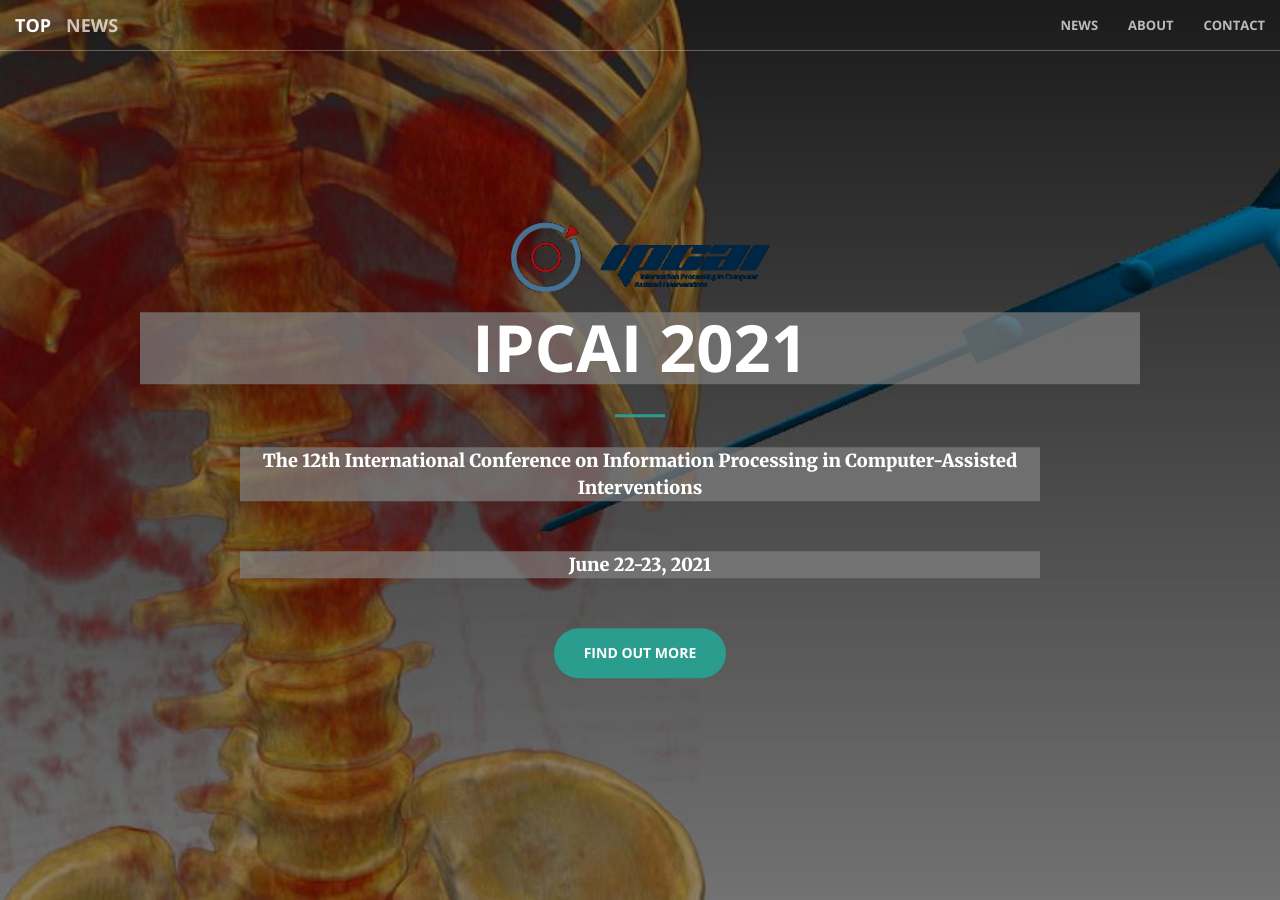
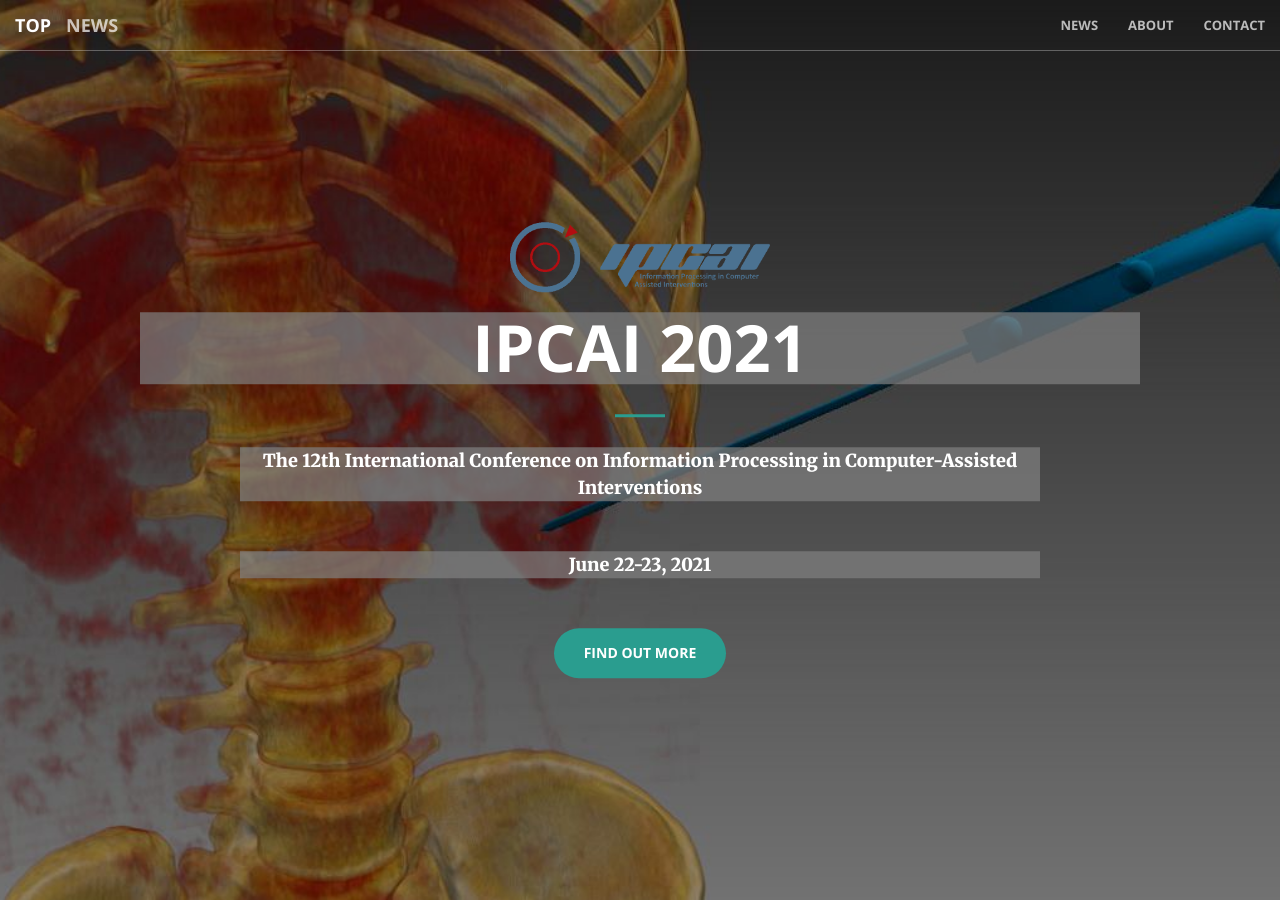
Before and after one commit to ipcai2021/ipcai2021.github.io, a Jekyll site: the page built from index.html, in a window 1280 px wide and 900 px high. Built offline with Jekyll 4.4.1, drawn with Linux system fonts in a browser that asks for light colours.

Commit message:
Added logo with higher resolution

```diff
--- a/_includes/header.html
+++ b/_includes/header.html
@@ -1,7 +1,7 @@
 <header>
     <div class="header-content">
         <div class="header-content-inner">
-            <img src="img/ipcai_logo_transparent.png" alt="IPCAI Logo" style="height:70px;"><br><br>
+            <img src="img/ipcai_logo/IPCAI-Logo-Transparent.png" alt="IPCAI Logo" style="height:70px;"><br><br>
             <h1> IPCAI 2021</h1>
             <hr>
             <p>The 12th International Conference on Information Processing in Computer-Assisted Interventions</p>
```
Also changed, not shown: img/cropped-ipcai_logo.png (deleted), img/ipcai2021/background.png (added), img/ipcai_logo/IPCAI-Logo-Transparent.png (added), img/ipcai_logo/IPCAIlogo.jpg (added), img/ipcai_logo_transparent.png (deleted).
